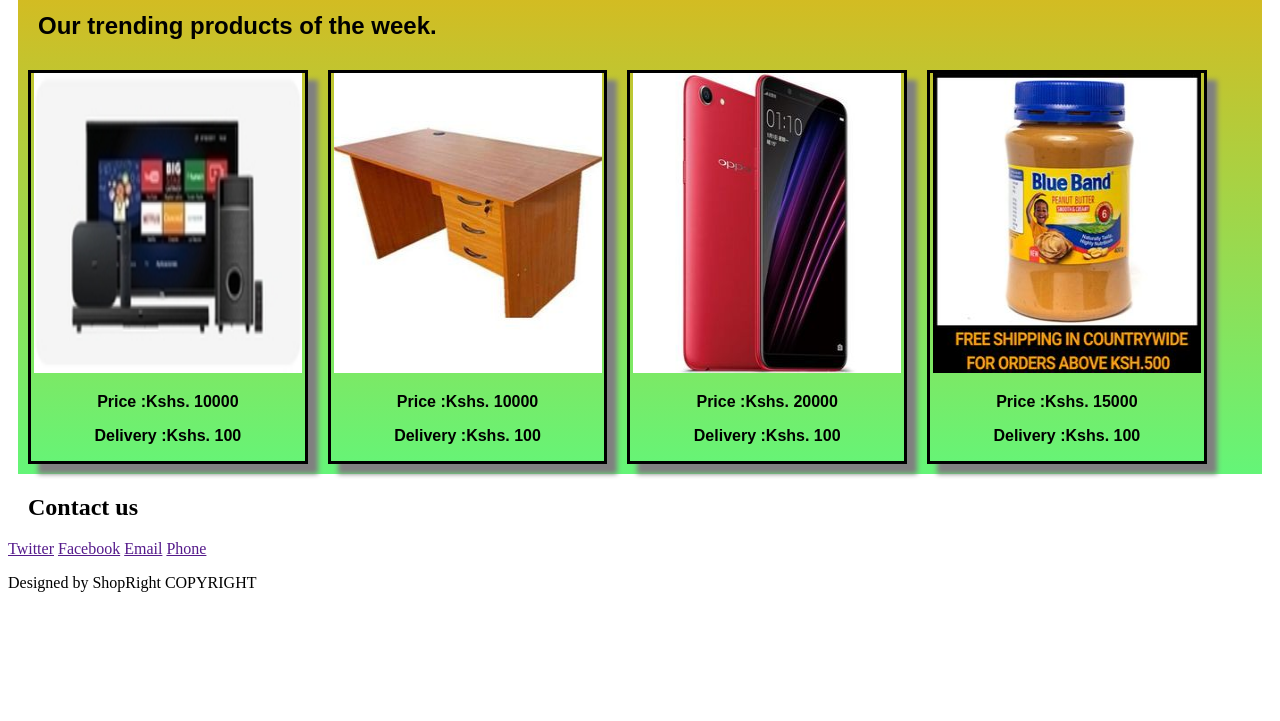
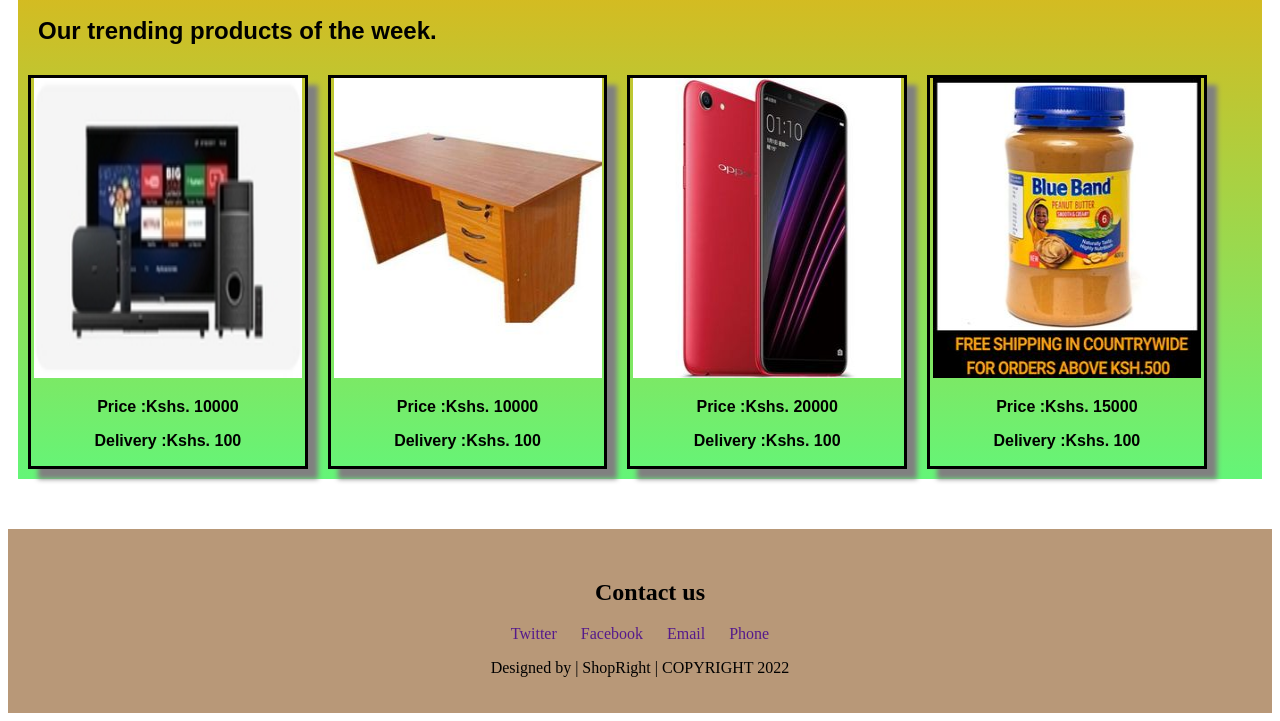
Before and after one commit to cesarWrites/shopright-web, a plain HTML site: page index.html in a window 1280 px wide. Shown: the part 864-1585 px from the top of the page. Before the commit the page ends 1472 px from the top, so only its background shows below. Drawn offline with Linux system fonts and the light colour scheme.

```diff
--- a/Assets/index.css
+++ b/Assets/index.css
@@ -184,3 +184,16 @@ h3{
       .drp-down:hover .btn{
           background-color: #3e8e41;
       }
+
+footer{
+    text-align: center;
+    padding-top: 30px;
+    padding-bottom: 20px;
+    background-color: #B89878;
+    margin-top: 50px;
+}
+
+a{
+    text-decoration: none;
+    margin: 10px;
+}
--- a/index.html
+++ b/index.html
@@ -94,7 +94,7 @@
         <a href="">Facebook</a>
         <a href="">Email</a>
         <a href="">Phone</a>
-        <p>Designed by ShopRight COPYRIGHT<script getyear()></script></p>
+        <p>Designed by | ShopRight | COPYRIGHT 2022<script getyear()></script></p>
     </footer>
 </body>
 </html>
```
